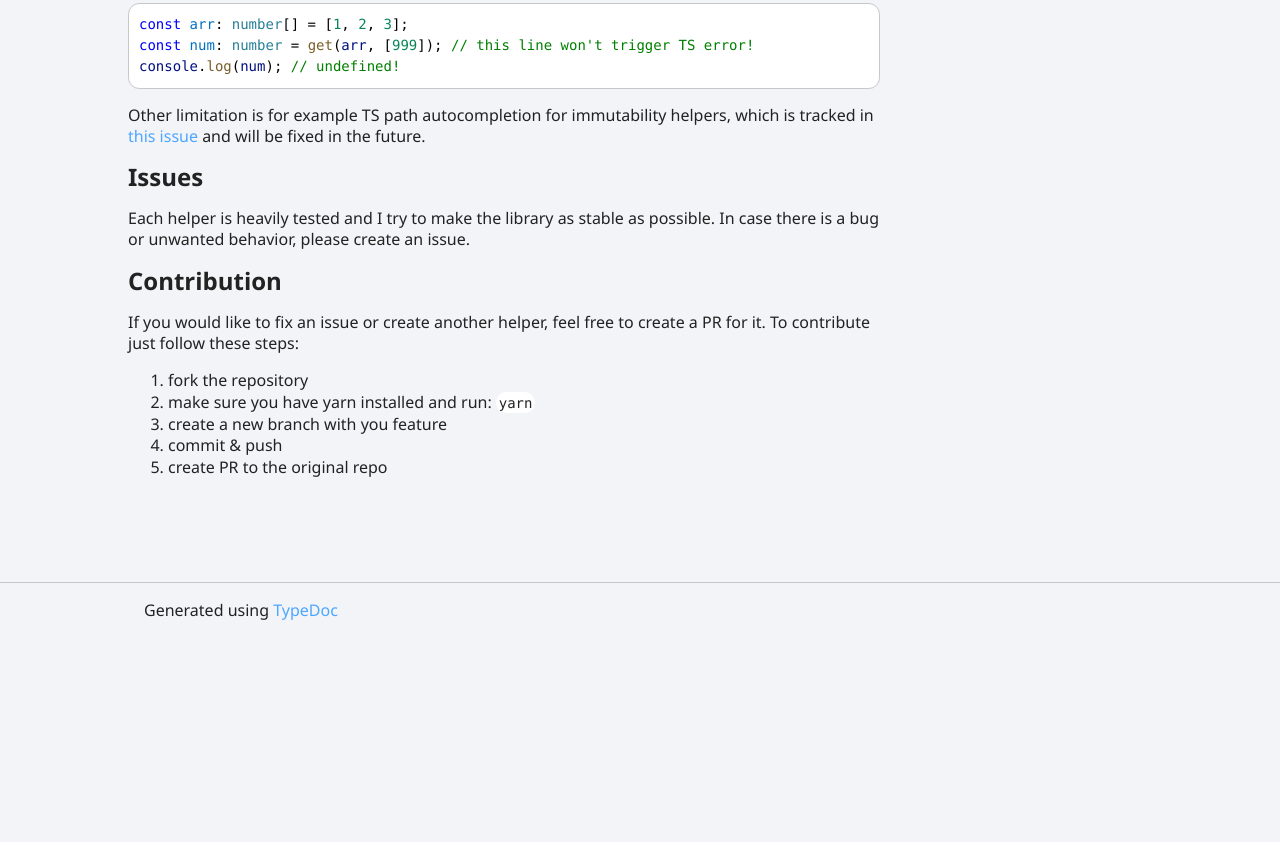
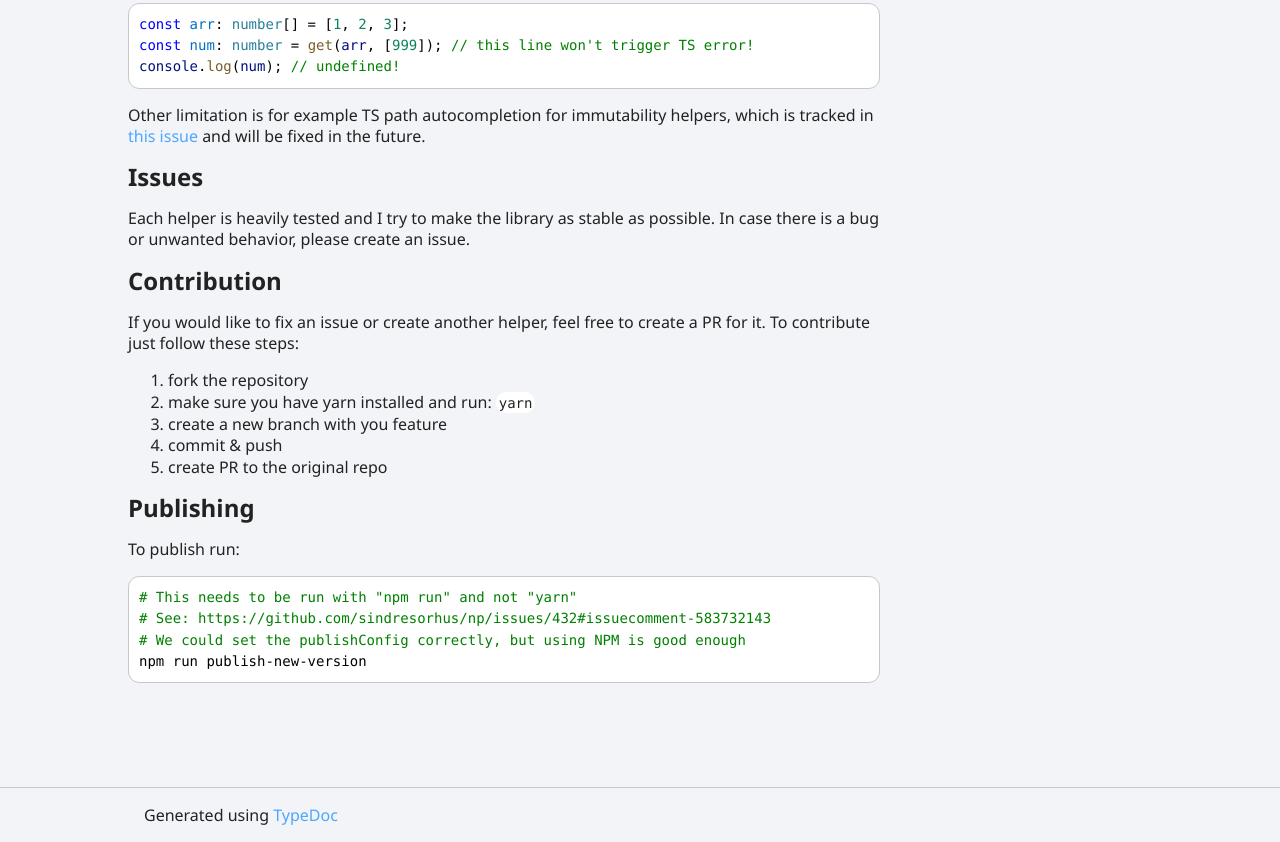
Before and after one commit to Siegrift/tsfunct, a website: page docs/index.html in a window 1280 px wide. Shown: the part 2637-3479 px from the top of the page. Before the commit the page ends 3274 px from the top, so only its background shows below. Drawn offline with Linux system fonts and the light colour scheme.

Commit message:
Add note about how to publish (#34)

```diff
--- a/docs/index.html
+++ b/docs/index.html
@@ -119,6 +119,13 @@ contribute just follow these steps:</p>
 <li>commit &amp; push</li>
 <li>create PR to the original repo</li>
 </ol>
+
+<a href="#publishing" id="publishing" style="color: inherit; text-decoration: none;">
+  <h2>Publishing</h2>
+</a>
+<p>To publish run:</p>
+<pre><code class="language-sh"><span class="hl-6"># This needs to be run with &quot;npm run&quot; and not &quot;yarn&quot;</span><br/><span class="hl-6"># See: https://github.com/sindresorhus/np/issues/432#issuecomment-583732143</span><br/><span class="hl-6"># We could set the publishConfig correctly, but using NPM is good enough</span><br/><span class="hl-1">npm run publish-new-version</span>
+</code></pre>
 </div></div>
 <div class="col-4 col-menu menu-sticky-wrap menu-highlight">
 <div class="tsd-navigation settings">
```
Also changed, not shown: README.md.
